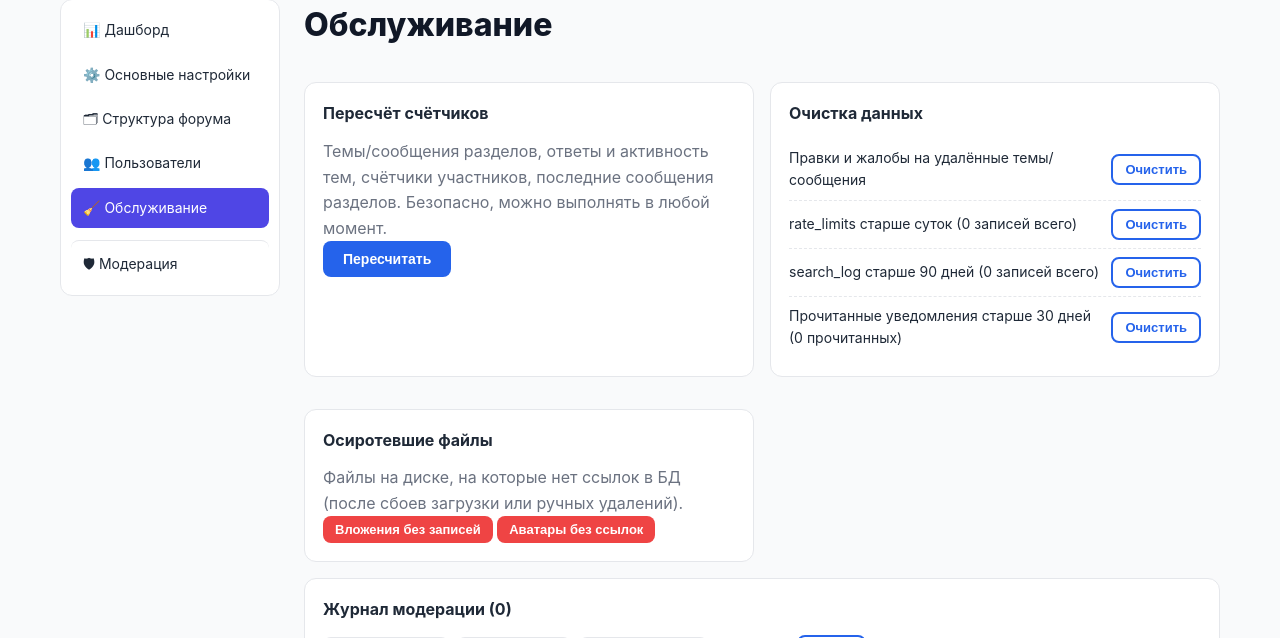
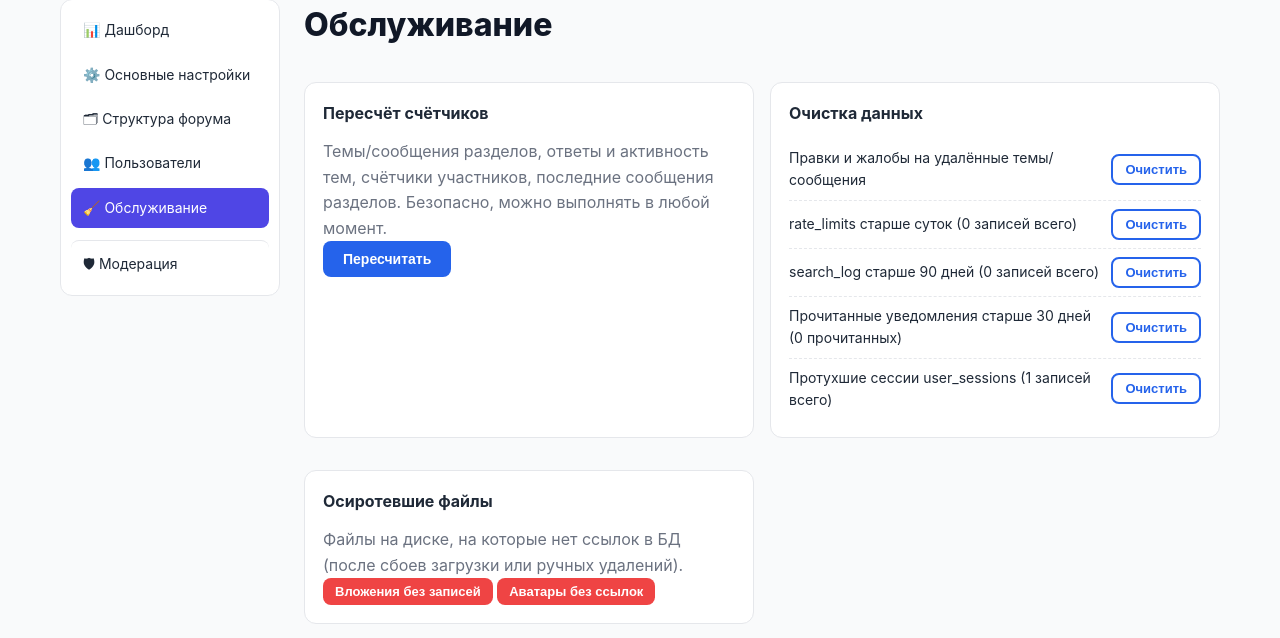
Before and after one commit to SDevotion/new-forum, a PHP site: page /admin/maintenance.php in a window 1280 px wide. Shown: the part 165-803 px from the top of the page. Run offline with PHP 8.4, Linux system fonts and the light colour scheme; the visitor is signed in with stand-in values (Sample User, id 1); data that the repository does not hold is empty; some libraries are stand-ins or nearby versions.

Commit message:
Add files via upload

```diff
--- a/admin/maintenance.php
+++ b/admin/maintenance.php
@@ -70,6 +70,12 @@ if ($_SERVER['REQUEST_METHOD'] === 'POST') {
             $n = $db->exec("DELETE FROM rate_limits WHERE created_at < NOW() - INTERVAL 1 DAY");
             logModeration('maint_clean', 'forum', 0, "Лимитеры частоты: удалено записей — $n");
             setFlashMessage('success', "Удалено записей rate_limits: $n");
+            break;
+
+        case 'clean_sessions':
+            $n = $db->exec("DELETE FROM user_sessions WHERE expires_at < NOW()");
+            logModeration('maint_clean', 'forum', 0, "Сессии: удалено протухших записей — $n");
+            setFlashMessage('success', "Удалено протухших сессий: $n");
             break;
 
         case 'clean_searchlog':
@@ -166,6 +172,7 @@ $sizes = [
     'rate_limits'   => (int)$db->query("SELECT COUNT(*) FROM rate_limits")->fetchColumn(),
     'search_log'    => (int)$db->query("SELECT COUNT(*) FROM search_log")->fetchColumn(),
     'notifications' => (int)$db->query("SELECT COUNT(*) FROM notifications WHERE is_read = 1")->fetchColumn(),
+    'sessions'      => (int)$db->query("SELECT COUNT(*) FROM user_sessions")->fetchColumn(),
 ];
 
 require_once __DIR__ . '/../includes/header.php';
@@ -209,6 +216,12 @@ adminOpen('maintenance');
             <input type="hidden" name="csrf_token" value="<?= escape(generateCSRFToken()) ?>">
             <input type="hidden" name="op" value="clean_notifications">
             <span>Прочитанные уведомления старше 30 дней (<?= $sizes['notifications'] ?> прочитанных)</span>
+            <button class="btn btn-sm btn-outline">Очистить</button>
+        </form>
+        <form method="POST" class="admin-clean-row">
+            <input type="hidden" name="csrf_token" value="<?= escape(generateCSRFToken()) ?>">
+            <input type="hidden" name="op" value="clean_sessions">
+            <span>Протухшие сессии user_sessions (<?= $sizes['sessions'] ?> записей всего)</span>
             <button class="btn btn-sm btn-outline">Очистить</button>
         </form>
     </div>
```
